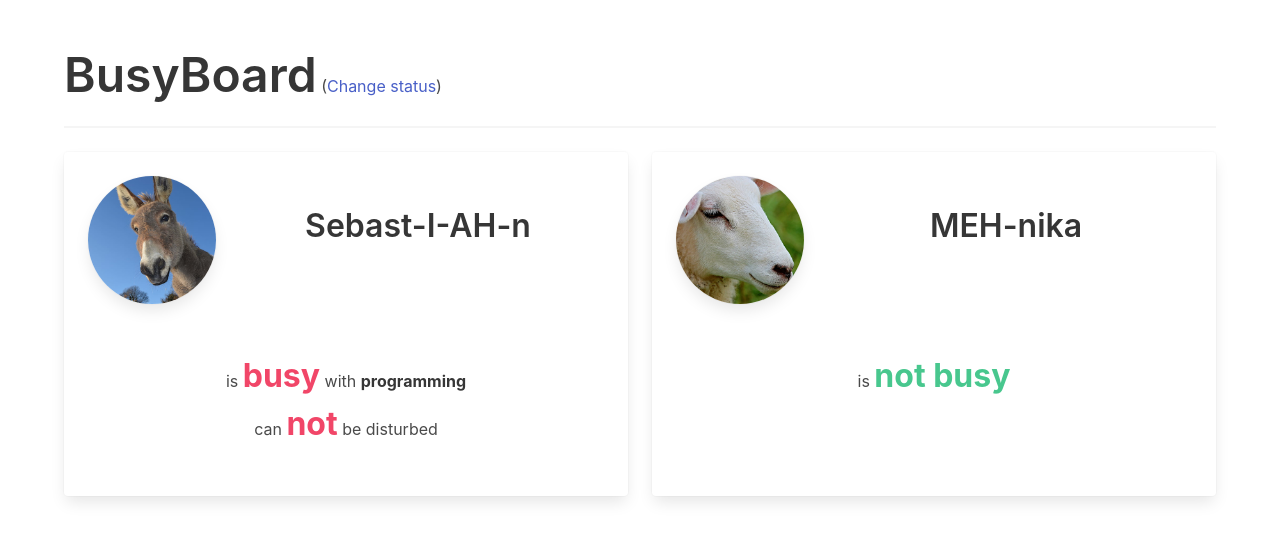
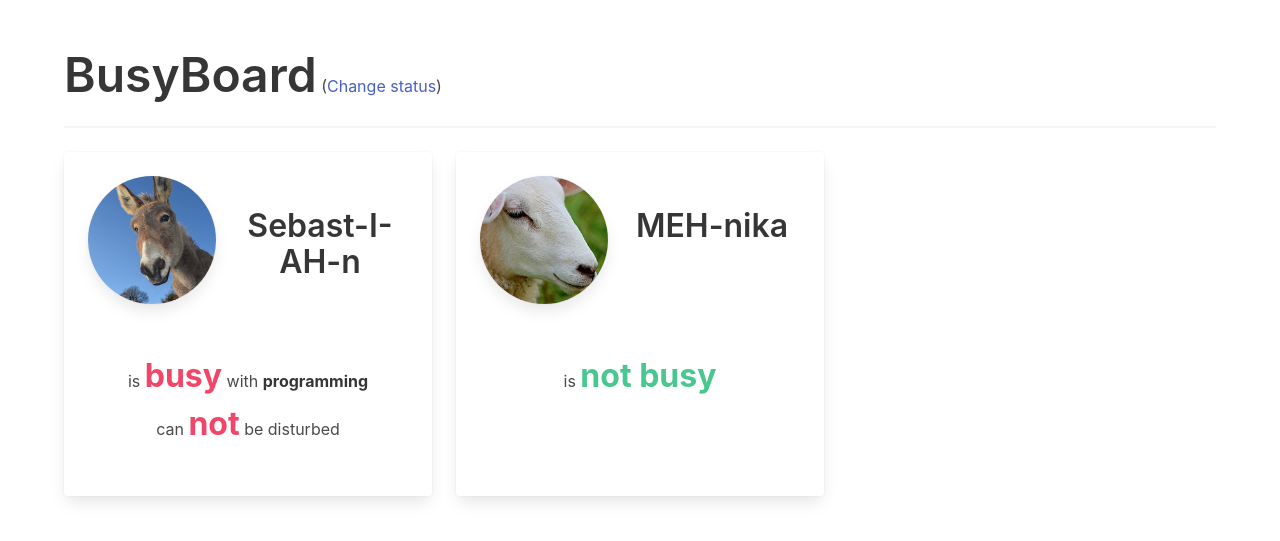
Before and after one commit to 4dcu-be/BusyBoard, a Flask app: page / in a window 1280 px wide. Shown: the top 541 px of the page. Run offline with Flask 2, Linux system fonts and the light colour scheme; data comes from the database, SQL or seed files in the repository; both versions use the stored data as it was after the commit.

Commit message:
added image which is used in case nothing is uploaded

```diff
--- a/busyboard/models.py
+++ b/busyboard/models.py
@@ -15,6 +15,8 @@ class User(db.Model):
 
     @property
     def url(self):
+        if self.path is None:
+            return
         return images.url(self.path)
 
     @property
--- a/busyboard/templates/index.html
+++ b/busyboard/templates/index.html
@@ -10,15 +10,19 @@
     <div class="container">
         <h1 class="title is-1" style="display:inline">BusyBoard</h1><span> (<a href="{{url_for('users.index_view')}}">Change status</a>)</span>
         <hr />
-        <div class="columns">
+        <div class="columns is-multiline">
         {% for user in users %}
-            <div class="column">
+            <div class="column is-one-third-widescreen is-half-desktop is-half-tablet">
                 <div class="card">
                     <div class="card-content has-text-centered">
                         <div class="media">
                           <div class="media-left">
                               <figure class="image is-128x128">
-                                  <img class="is-rounded has-shadow" src="{{ user.url }}" />
+                                  {% if user.url %}
+                                    <img class="is-rounded has-shadow" src="{{ user.url }}" />
+                                  {% else %}
+                                    <img class="is-rounded has-shadow" src="{{ url_for('static', filename='no_profile.png') }}" />
+                                  {% endif %}
                               </figure>
                           </div>
                           <div class="media-content is-name">
```
Also changed, not shown: busyboard/static/no_profile.png (added), db/busyboard.db.
